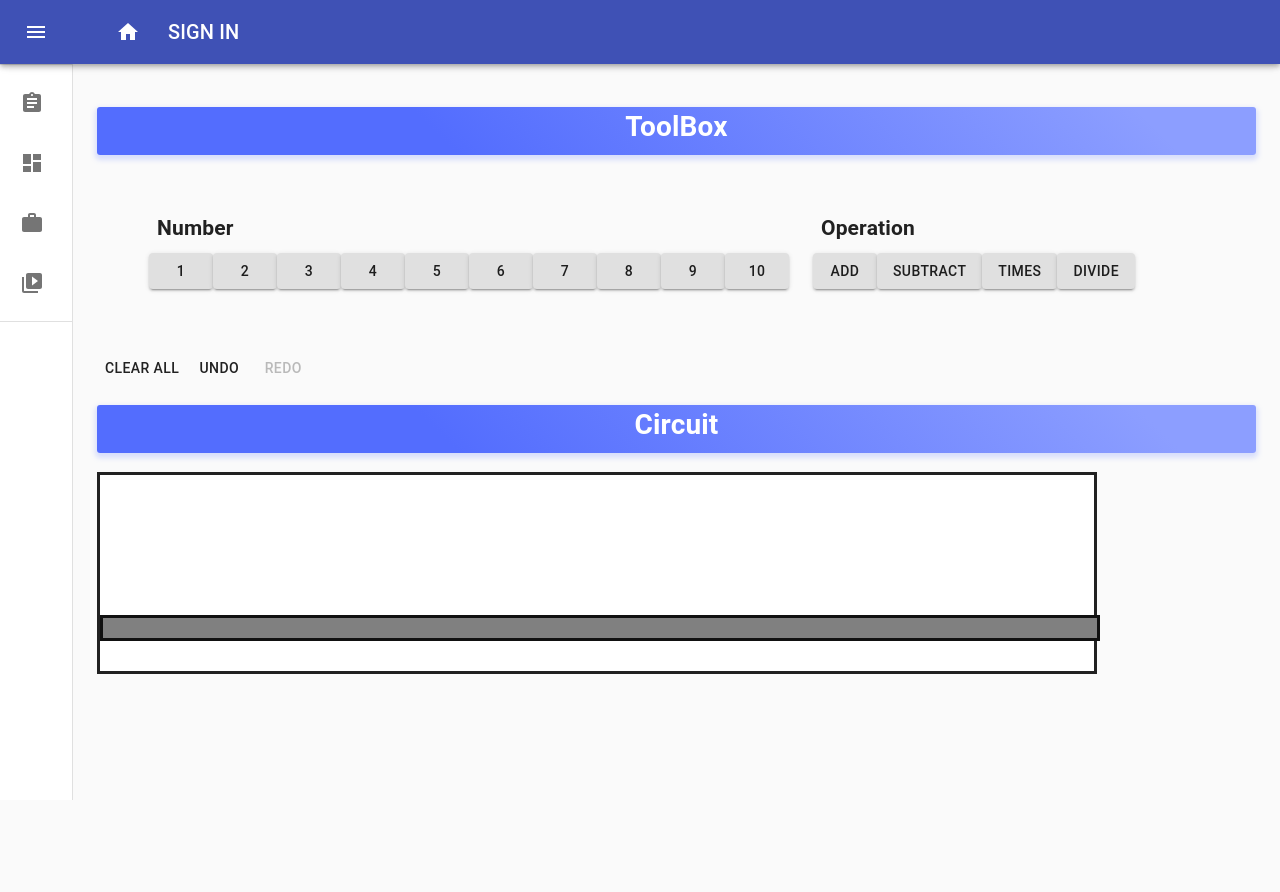
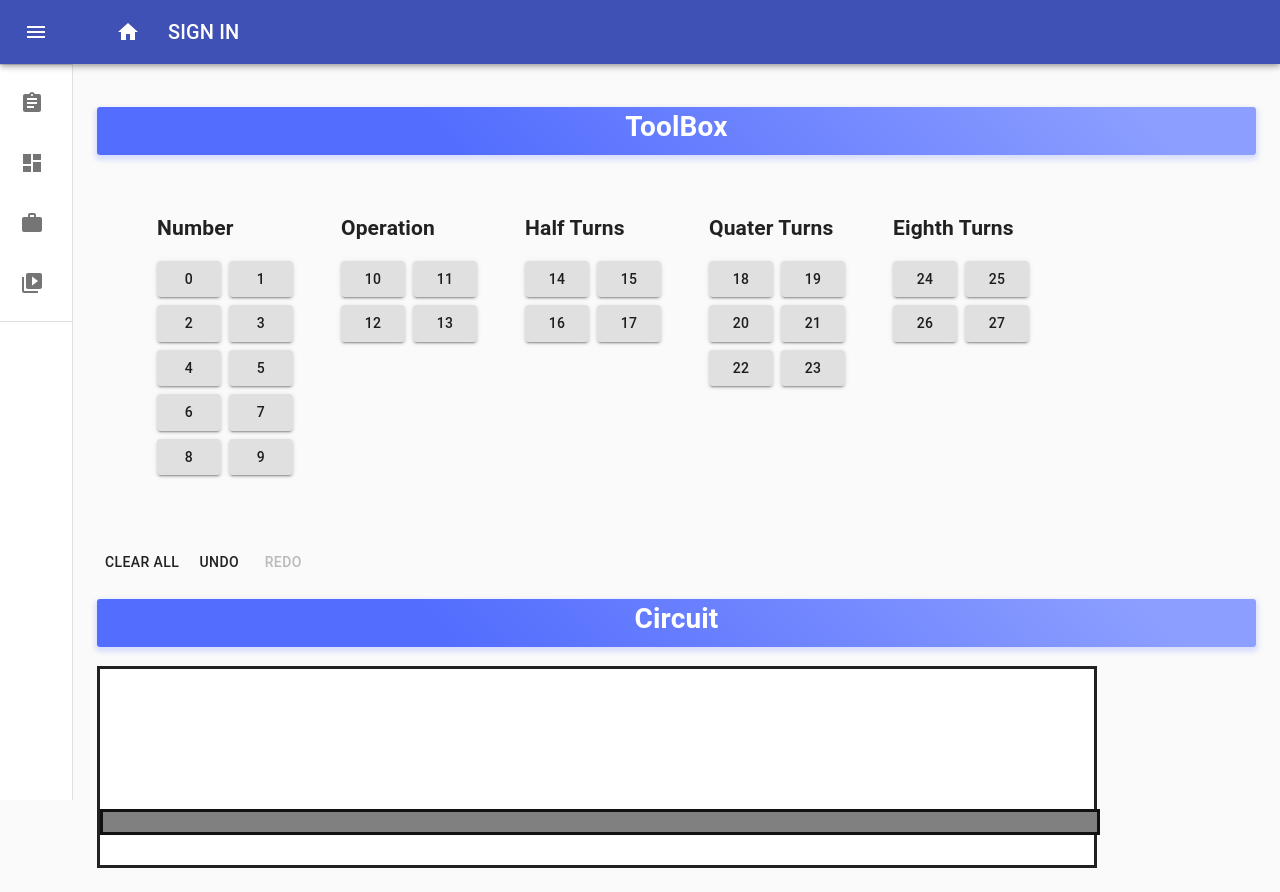
Before and after one commit to luke9216/SES2AB_Frontend, a React (Create React App) app: page /workshop in a window 1280 px wide. Shown: the top 892 px of the page. Before the commit the page ends 800 px from the top, so only its background shows below. Built offline with nearby package versions, Linux system fonts and the light colour scheme; the HTML template or start-up script is replaced by a standard one.

Commit message:
updated toolbox. however drag and drop not working anymore

```diff
--- a/package.json
+++ b/package.json
@@ -12,6 +12,7 @@
     "clsx": "^1.1.0",
     "react": "^16.13.1",
     "react-dom": "^16.13.1",
+    "react-draggable": "^4.4.2",
     "react-router-dom": "^5.1.2",
     "react-scripts": "3.4.1",
     "tslint": "^6.1.2",
--- a/src/components/common/__data__/data.gateTypes.json
+++ b/src/components/common/__data__/data.gateTypes.json
@@ -9,7 +9,25 @@
         "gates": [" add ", "subtract", "times", "divide"],
         "description": "Description for Half Turns",
         "category": ""
+    },
+    {
+        "name": "Half Turns",
+        "gates": ["Z", "Swap", "Y", "H"],
+        "description": "Description for Half Turns",
+        "category": ""
     }
-
-
+    ,
+    {
+        "name": "Quater Turns",
+        "gates": ["S", "S^-1", "Y^0.5", "Y^-0.5", "X^0.5", "X^-0.5"],
+        "description": "Description for Half Turns",
+        "category": ""
+    }
+    ,
+    {
+        "name": "Eighth Turns",
+        "gates": ["Z", "Swap", "Y", "H"],
+        "description": "Description for Half Turns",
+        "category": ""
+    }
 ]
--- a/src/components/pages/Circuit/Circuit.tsx
+++ b/src/components/pages/Circuit/Circuit.tsx
@@ -21,6 +21,8 @@ const ToolBox: React.SFC<ToolBoxProps> = () => {
   } as ICircuitBoard);
 
   const onDragStart = (event: any, id: any) => {
+    console.log(event)
+    console.log(id)
     console.log("Dragging gate from toolbox", id);
     event.dataTransfer.setData("id", id);
   };
--- a/src/components/pages/Circuit/Gates.tsx
+++ b/src/components/pages/Circuit/Gates.tsx
@@ -1,5 +1,5 @@
 import * as React from "react";
-import { Grid, Button, Tooltip } from "@material-ui/core";
+import { Grid, Button, Tooltip, Paper, makeStyles, createStyles, Theme } from "@material-ui/core";
 
 interface GateTypesProps {
   gateTypes: Array<GateButtonTab>;
@@ -12,32 +12,79 @@ export interface GateButtonTab {
   description: string;
   category: string;
 }
-const GateTypes: React.SFC<GateTypesProps> = ({
-  gateTypes,
-  handleDragStart,
-}) => {
+
+class Gate {
+  id: number;
+  type: String;
+  buttonTab: GateButtonTab
+
+  constructor(id: number, type: String, buttonTab: GateButtonTab) {
+    this.id = id;
+    this.type = type;
+    this.buttonTab = buttonTab;
+  }
+}
+
+const generateKey = (pre: String) => {
+  return `${ pre }_${ new Date().getTime() }`;
+}
+
+const GateTypes: React.SFC<GateTypesProps> = ({ gateTypes, handleDragStart }) => {
+  var mapKey = 0;
+  var formRowCount = 0;
+  let map = new Map<number, Gate>();
+
+  function FormRow(map: Map<number, Gate>) {
+    return (
+      < Grid container item xs={12} spacing={2} >
+        {FormBtn(0, map)}
+        {FormBtn(1, map)}
+      </Grid >
+    );
+  }
+
+  function FormBtn(id: number, map: Map<number, Gate>) {
+    if (typeof map.get(id) !== 'undefined') {
+      console.log(map.get(id)!.type)
+      return (
+        <Grid item xs={6}>
+          <div
+            className="draggable"
+            draggable
+            onDragStart={(e) => handleDragStart(e, map.get(id)!.id)}
+          >
+            <Tooltip title={map.get(id)!.buttonTab.description}>
+              <Button key={map.get(id)!.id} variant="contained">
+                {map.get(id)!.id}
+              </Button>
+            </Tooltip>
+          </div>
+        </Grid>
+      )
+    }
+  }
+
   return (
     <React.Fragment>
       {gateTypes.map((tab: GateButtonTab, i) => (
+
         <Grid key={i} item direction="row">
           <h2>{tab.name}</h2>
-          <Grid container spacing={2}>
-            {tab.gates.map((gate, j) => (
-              <div
-                className="draggable"
-                draggable
-                onDragStart={(e) => handleDragStart(e, gate)}
-              >
-                <Tooltip title={tab.description}>
-                  <Grid item spacing={1} xs>
-                    <Button key={j} variant="contained">
-                      {gate}
-                    </Button>
-                  </Grid>
-                </Tooltip>
-              </div>
-            ))}
-          </Grid>
+          {tab.gates.map((gate, gateNumber) => {
+
+            map.set(formRowCount, new Gate(mapKey, gate, tab))
+            formRowCount++;
+            mapKey++;
+            if (formRowCount % 2 === 0) {
+              formRowCount = 0;
+              return (
+                FormRow(map)
+              )
+              map.clear();
+            }
+
+
+          })}
         </Grid>
       ))}
     </React.Fragment>
--- a/src/components/pages/DiscussionBoard/Rows.tsx
+++ b/src/components/pages/DiscussionBoard/Rows.tsx
@@ -14,11 +14,7 @@ export interface IrowBody {
 
 const Rows: React.SFC<RowsProps> = ({ rowBody, classes }) => {
   return (
-    <tr>
-      {rowBody.map((tab: IrowBody, i) => {
-        <th>{tab.replies}</th>;
-      })}
-    </tr>
+    <h1>er</h1>
   );
 };
 
```
Also changed, not shown: 1 other file (tests, documents, lock files or other folders).
